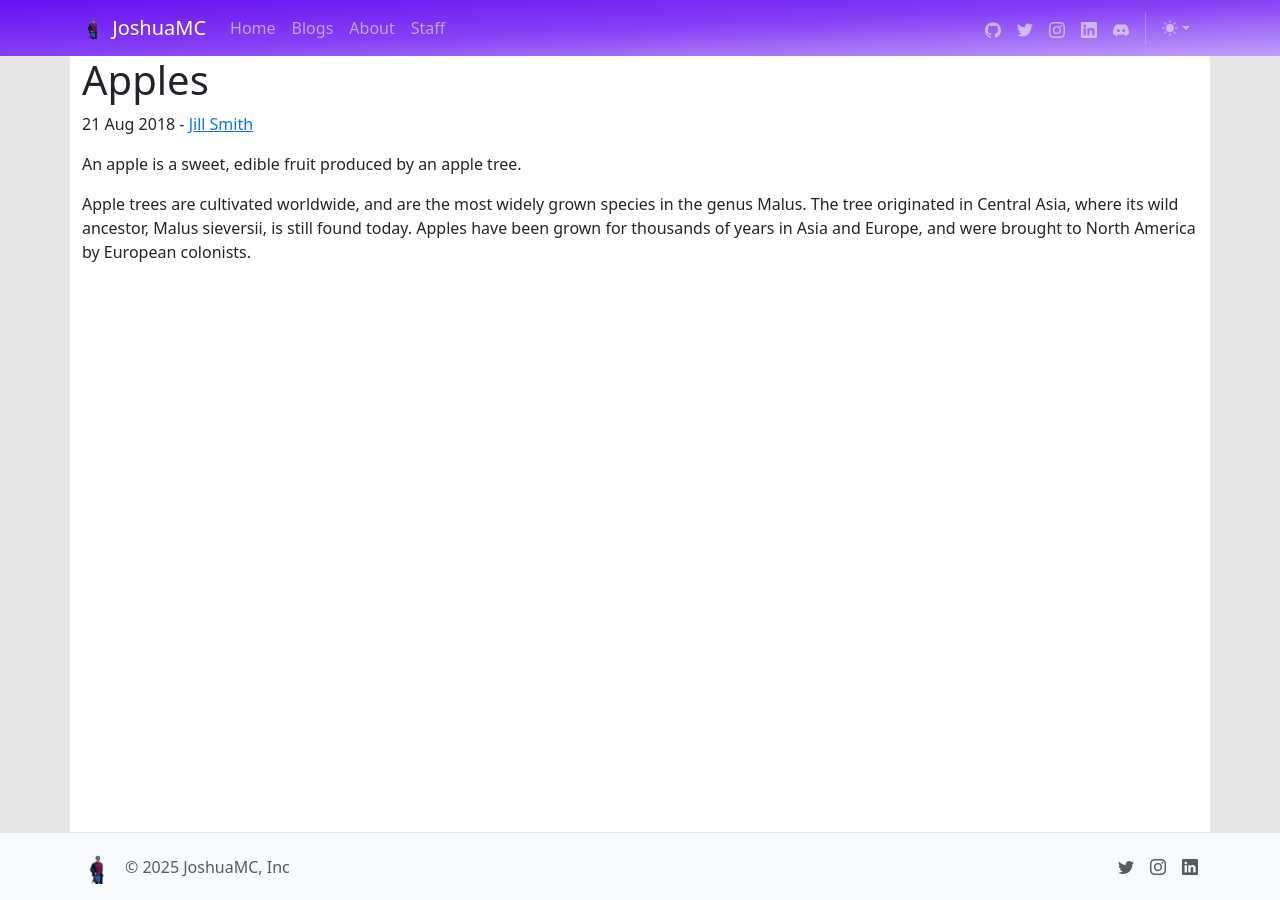
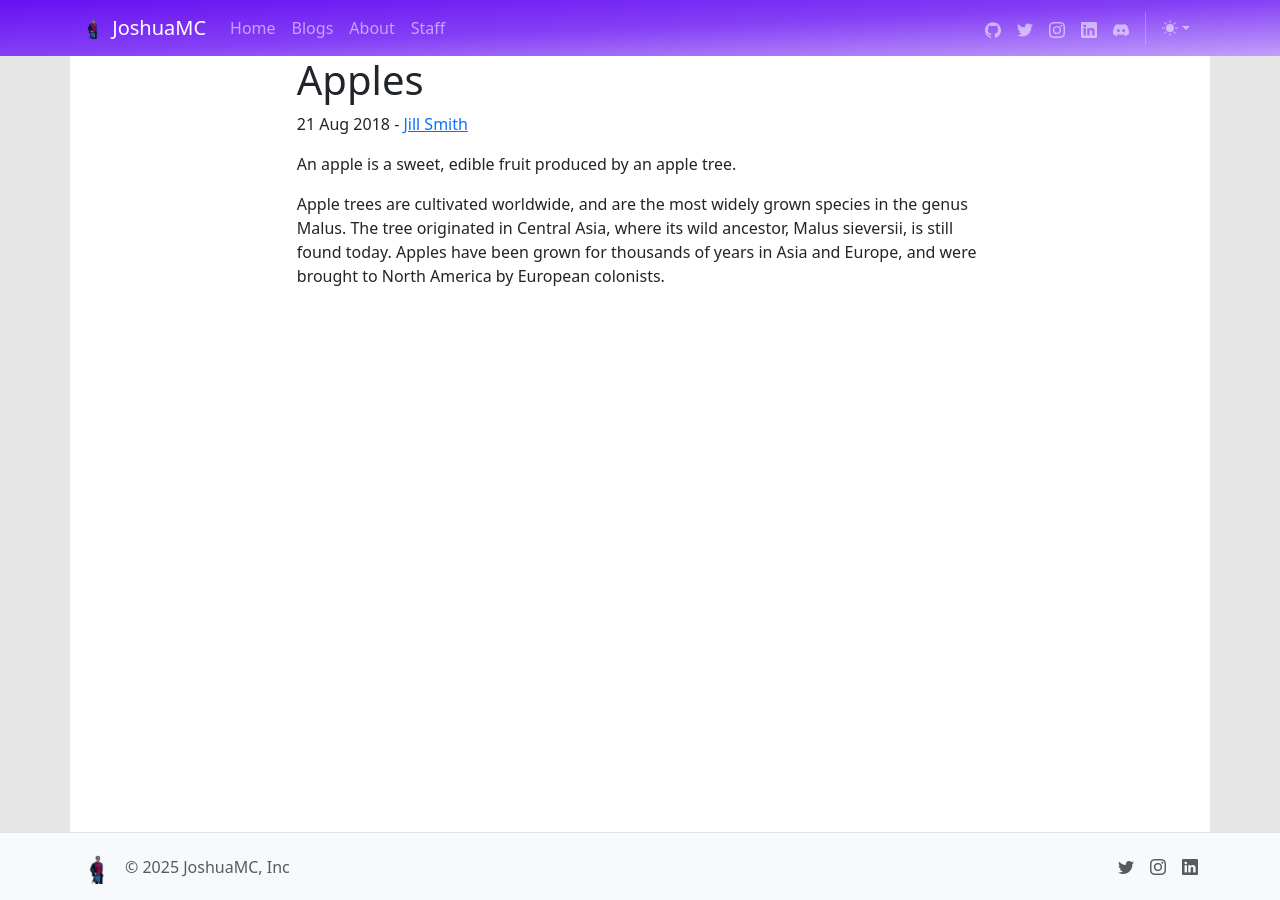
Before and after one commit to PopGTN/Website, a Jekyll site: the page built from _posts/2018-08-21-apples.md, in a window 1280 px wide. Built offline with Jekyll 4.4.1, drawn with Linux system fonts in a browser that asks for light colours.

Commit message:
Add Bootstrap updated website to look more like look old my old php website. Also added new Doc Formate

```diff
--- a/_includes/footer.html
+++ b/_includes/footer.html
@@ -11,6 +11,7 @@
     </div>
 
     <ul class="nav col-md-4 justify-content-end list-unstyled d-flex">
+        <li class="ms-3"><a class="text-body-secondary" href="http://github.com/popgtn"><i class="bi github"></i></a></li>
         <li class="ms-3"><a class="text-body-secondary" href="http://twitter.com/popgoesthenoobs"><i class="bi bi-twitter"></i></a></li>
         <li class="ms-3"><a class="text-body-secondary" href="https://www.instagram.com/offical_joshua_mckenna/"><i class="bi bi-instagram"></i></a></li>
         <li class="ms-3"><a class="text-body-secondary" href="https://www.linkedin.com/in/joshua-mckenna-a123a2258/"><i class="bi bi-linkedin"></i></a></li>
--- a/_includes/navigation.html
+++ b/_includes/navigation.html
@@ -82,7 +82,7 @@
                 </li>
                 <!--LinkedIn-->
                 <li class="nav-item col-6 col-lg-auto">
-                    <a class="nav-link py-2 px-0 px-lg-2" href="https://www.instagram.com/offical_joshua_mckenna/" target="_blank"
+                    <a class="nav-link py-2 px-0 px-lg-2" href="https://www.linkedin.com/in/joshua-mckenna-a123a2258/" target="_blank"
                        rel="noopener">
                         <svg xmlns="http://www.w3.org/2000/svg" width="16" height="16" fill="currentColor"
                              fill-rule="evenodd" class="navbar-nav-svg" role="img"><title>LinkedIn</title>
--- a/_layouts/post.html
+++ b/_layouts/post.html
@@ -1,5 +1,5 @@
 ---
-layout: default
+layout: doc
 ---
 <h1>{{ page.title }}</h1>
 
```
